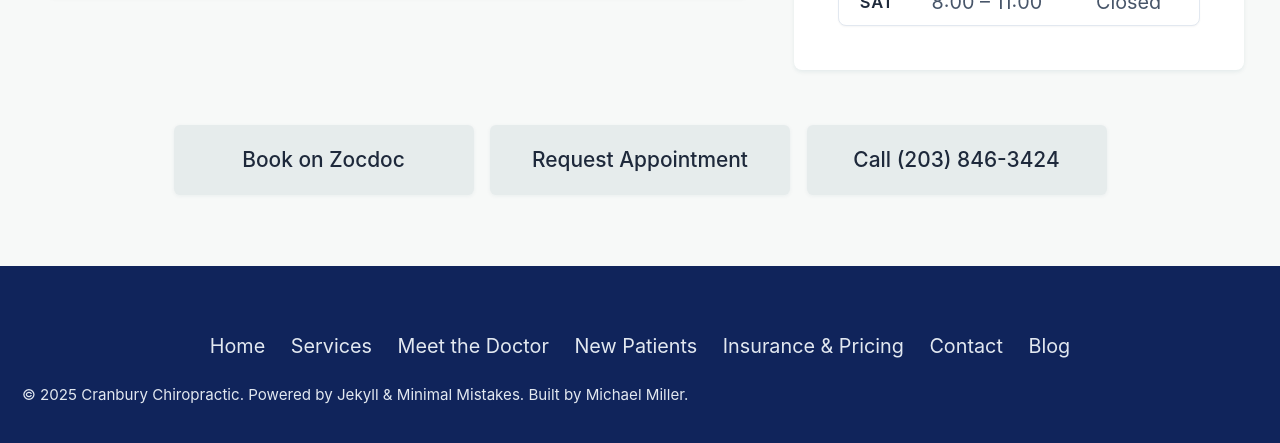
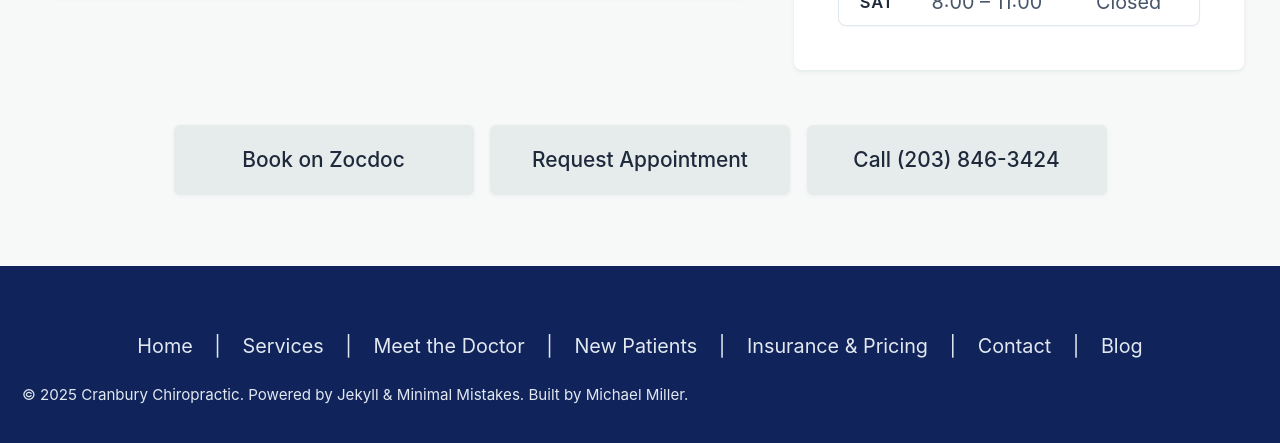
Before and after one commit to millerms/CranburyChiropractic, a Jekyll site: the page built from index.md, in a window 1280 px wide and 900 px high, scrolled down 2867 px, cut to the strip 450-893 px from the top of the window. Built offline with Jekyll 4.4.1, drawn with Linux system fonts in a browser that asks for light colours; cached includes are drawn as plain includes; the list of posts is cut into pages by our own code.

Commit message:
footer update

```diff
--- a/_includes/footer/custom.html
+++ b/_includes/footer/custom.html
@@ -1,11 +1,17 @@
 <footer style="position: relative; text-align: center; padding: 1rem 0; font-size: 0.9rem;">
   <nav>
     <a href="/" style="margin: 0 10px;">Home</a>
+    <span aria-hidden="true" style="margin: 0 6px;">|</span>
     <a href="/services/" style="margin: 0 10px;">Services</a>
+    <span aria-hidden="true" style="margin: 0 6px;">|</span>
     <a href="/doctor/" style="margin: 0 10px;">Meet the Doctor</a>
+    <span aria-hidden="true" style="margin: 0 6px;">|</span>
     <a href="/new-patients/" style="margin: 0 10px;">New Patients</a>
+    <span aria-hidden="true" style="margin: 0 6px;">|</span>
     <a href="/pricing/" style="margin: 0 10px;">Insurance &amp; Pricing</a>
+    <span aria-hidden="true" style="margin: 0 6px;">|</span>
     <a href="/contact/" style="margin: 0 10px;">Contact</a>
+    <span aria-hidden="true" style="margin: 0 6px;">|</span>
     <a href="/blog/" style="margin: 0 10px;">Blog</a>
   </nav>
 </footer>
```
